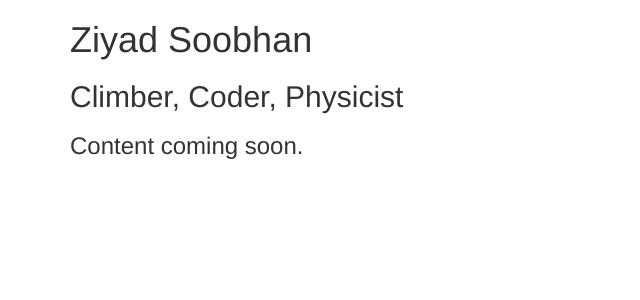
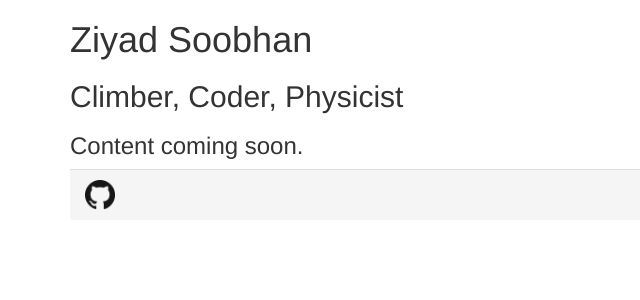
Before and after one commit to zsoobhan/prometheus, a Django app: template www/templates/content/home.html in a window 1280 px wide. Shown: the top 300 px of the page, without its empty margins (0-640 px from the left). Run offline with Django 3.2, Linux system fonts and the light colour scheme; the template is opened without the code that fills it, so the values that code supplies are empty; some libraries are stand-ins or nearby versions.

Commit message:
Fixes regex in url matching
Adds github to homepage

```diff
--- a/www/content/urls.py
+++ b/www/content/urls.py
@@ -3,5 +3,6 @@ from django.views import generic
 
 urlpatterns = patterns(
     '',
-    url(r'', generic.TemplateView.as_view(template_name="content/home.html")),
+    url(r'^$', generic.TemplateView.as_view(
+        template_name="content/home.html")),
 )
--- a/www/templates/base.html
+++ b/www/templates/base.html
@@ -24,11 +24,23 @@
     </head>
 
     <body class="{% block body_class %}{% endblock %}">
-        <div class="container">
-            <div class="content">
+    {% block body %}
+        <header>
+            <div class="container">
+            {% block header %}{% endblock %}
+            </div>
+        </header>
+
+        <div class="container-fluid">
                 {% block content %}{% endblock %}
-            </div>
         </div>
+
+        <footer>
+            {% block footer %}
+                {% include 'partials/footer.html' %}
+            {% endblock footer %}
+        </footer>
+
 
         {% block "js" %}
         <script src="//ajax.googleapis.com/ajax/libs/jquery/1.11.0/jquery.min.js"></script>
@@ -37,5 +49,6 @@
         {% include 'partials/google_analytics.html' %}
         {% endblock %}
 
+    {% endblock %}
     </body>
 </html>
--- a/www/templates/content/home.html
+++ b/www/templates/content/home.html
@@ -4,9 +4,11 @@
 {% block title %}{% trans "Ziyad Soobhan" %}{% endblock %}
 {% block description %}{% trans "Ziyad Soobhan's personal website" %}{% endblock %}
 {% block keywords %}{% trans "Homepage" %}{% endblock %}
-
+{% block body_class %}container-fluid{% endblock %}
 {% block content %}
-<h1> Ziyad Soobhan </h1>
-<h2> Climber, Coder, Physicist </h2>
-<h3> Content coming soon. </h3>
+<div class="container">
+    <h1> Ziyad Soobhan </h1>
+    <h2> Climber, Coder, Physicist </h2>
+    <h3> Content coming soon. </h3>
+</div>
 {% endblock %}
--- /dev/null
+++ b/www/templates/partials/footer.html
@@ -0,0 +1,10 @@
+{% load static from staticfiles %}
+<div class="container">
+<div class="panel-footer">
+  <div >
+  <a href="https://github.com/zsoobhan/" target="_blank">
+    <img src="{% static "images/githubmark.png" %}" alt="github profile`" style="width:30px;"/>
+  </a>
+  </div>
+  </div>
+</div>
```
Also changed, not shown: www/urls.py (+0 -16 lines), www/static/images/githubmark.png (added).
